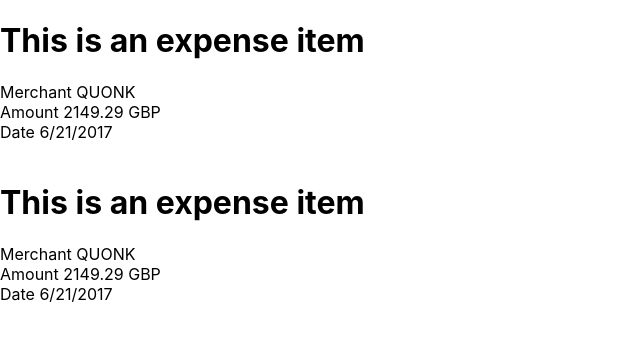
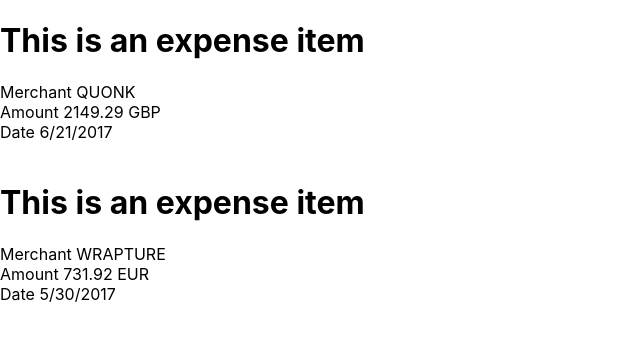
Before and after one commit to andradaaag/pleo-challenge, a React (Create React App) app in the folder pleo/: page / in a window 1280 px wide. Shown: the top 340 px of the page, without its empty margins (0-640 px from the left). Built offline with nearby package versions, Linux system fonts and the light colour scheme.

Commit message:
Add routing for rendering different components

```diff
--- a/pleo/src/App.js
+++ b/pleo/src/App.js
@@ -1,10 +1,12 @@
 import React, { Component } from 'react';
 import Expense from './components/Expense';
 import Expenses from './components/Expenses';
+import { BrowserRouter as Router, Route } from 'react-router-dom';
 
 class App extends Component {
   state = {
-    expense: {
+    expenses: [
+      {
         id: '5b995dff2e3cb74644948a66',
         amount: {
           value: '2149.29',
@@ -20,14 +22,34 @@ class App extends Component {
           last: 'Blackburn',
           email: 'atkins.blackburn@pleo.io'
         }
+      },
+      {
+        id: '5b995dffdeec40464bd614bf',
+        amount: {
+          value: '731.92',
+          currency: 'EUR'
+        },
+        date: '2017-05-30T14:12:31.054Z',
+        merchant: 'WRAPTURE',
+        receipts: [],
+        comment: '',
+        category: '',
+        user: {
+          first: 'Barbara',
+          last: 'Downs',
+          email: 'barbara.downs@pleo.io'
         }
+      }
+    ]
   }
   render() {
     return (
-      <div className="App">
-        {/* <Expense expense={this.state.expense} /> */}
-        <Expenses expenses={[this.state.expense, this.state.expense]}/>
-      </div>
+      <Router>
+        <Route exact path="/" component={() =>
+          <Expenses expenses={this.state.expenses} />
+        } />
+        <Route path="/expense/:id" component={Expense} />
+      </Router>
     );
   }
 }
--- a/pleo/src/components/Expense.js
+++ b/pleo/src/components/Expense.js
@@ -2,31 +2,71 @@ import React, { Component } from 'react';
 import Upload from './Upload';
 
 class Expense extends Component {
+    state = {
+        expenses: [
+            {
+                id: '5b995dff2e3cb74644948a66',
+                amount: {
+                    value: '2149.29',
+                    currency: 'GBP'
+                },
+                date: '2017-06-21T08:45:09.326Z',
+                merchant: 'QUONK',
+                receipts: [],
+                comment: '',
+                category: '',
+                user: {
+                    first: 'Atkins',
+                    last: 'Blackburn',
+                    email: 'atkins.blackburn@pleo.io'
+                }
+            },
+            {
+                id: '5b995dffdeec40464bd614bf',
+                amount: {
+                    value: '731.92',
+                    currency: 'EUR'
+                },
+                date: '2017-05-30T14:12:31.054Z',
+                merchant: 'WRAPTURE',
+                receipts: [],
+                comment: '',
+                category: '',
+                user: {
+                    first: 'Barbara',
+                    last: 'Downs',
+                    email: 'barbara.downs@pleo.io'
+                }
+            }
+        ]
+    }
     render() {
-        var date = (new Date(this.props.expense.date)).toLocaleDateString()
+        const params = this.props.match.params
+        const expense = this.state.expenses.find(expense => expense.id === params.id)
+        const date = (new Date(expense.date)).toLocaleDateString()
         return (
             <div className="Expense">
                 <h1>This is an expense</h1>
                 <label>Amount </label>
-                <label>{this.props.expense.amount.value} </label>
-                <label>{this.props.expense.amount.currency}</label>
+                <label>{expense.amount.value} </label>
+                <label>{expense.amount.currency}</label>
                 <br />
                 <label>Date </label>
                 <label>{date}</label>
                 <br />
                 <label>Merchant </label>
-                <label>{this.props.expense.merchant}</label>
+                <label>{expense.merchant}</label>
                 <br />
                 <label>Category </label>
-                <label>{this.props.expense.category}</label>
+                <label>{expense.category}</label>
                 <br />
                 <label>
                     Comment
-                <input type="text" name="comment" />
+                <input type="text" name="comment" placeholder={expense.comment} />
                 </label>
                 <br />
                 <label>Receipts </label>
-                <Upload receipts={this.props.expense.receipts[0]} />
+                <Upload receipts={expense.receipts[0]} />
             </div>
         );
     }
```
Also changed, not shown: 1 other file (tests, documents, lock files or other folders). Lines whose indentation alone changed are shown as unchanged.
